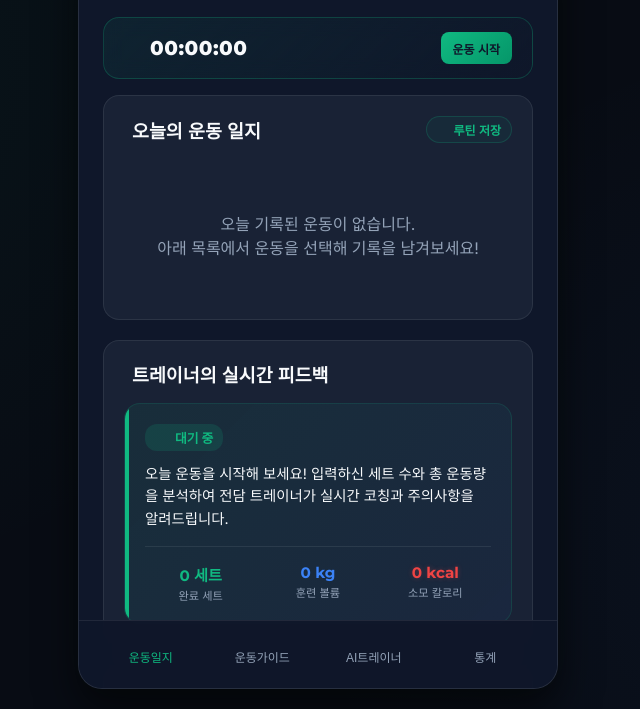
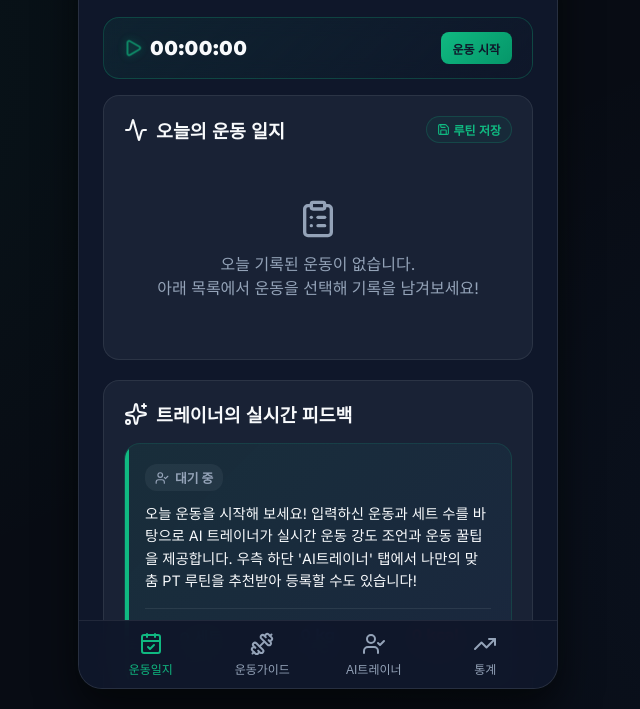
Before and after one commit to vvskns52-lang/vitalfit, a plain HTML site: page index.html in a window 1280 px wide. Shown: the part 91-800 px from the top of the page, without its empty margins (322-962 px from the left). Drawn offline with nearby package versions, Linux system fonts and the light colour scheme.

Commit message:
Add files via upload

```diff
--- a/app.js
+++ b/app.js
@@ -2705,3 +2705,8 @@ class WorkoutStopwatch {
     this.displayTime.textContent = `${hours}:${mins}:${secs}`;
   }
 }
+
+// Instantiate the app
+window.addEventListener('DOMContentLoaded', () => {
+  window.app = new VitalFitApp();
+});
--- a/index.html
+++ b/index.html
@@ -5,7 +5,7 @@
   <script>
     window.onerror = function(message, source, lineno, colno, error) {
       const errorMsg = `에러 발생: ${message}\n출처: ${source}\n라인: ${lineno}:${colno}\n에러 객체: ${error}`;
-      alert(errorMsg);
+      document.title = `ERR: ${message} at ${lineno}:${colno}`;
       const div = document.createElement('div');
       div.style.position = 'fixed';
       div.style.top = '0';
@@ -662,6 +662,6 @@
   </div>
 
   <!-- JavaScript Files -->
-  <script src="app.js"></script>
+  <script src="app.js?v=2.1"></script>
 </body>
 </html>
```
